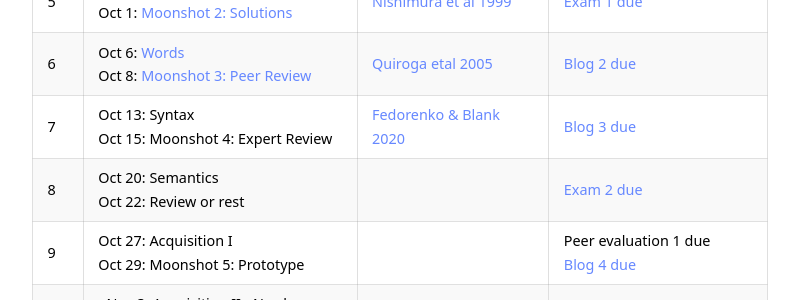
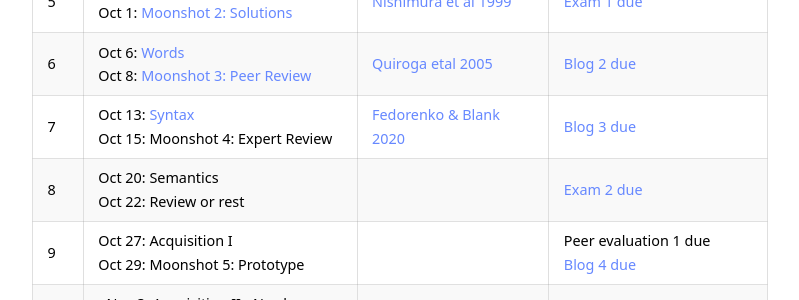
Before and after one commit to kschuler/ling104, a Jekyll site: the page built from index.md, in a window 1280 px wide and 900 px high, scrolled down 2535 px. Shown: the part 155-455 px from the top of the window, without its empty margins (240-1039 px from the left). Built offline with Jekyll 4.4.1, drawn with Linux system fonts in a browser that asks for light colours; part of the change alters nothing that is shown.

```diff
--- a/index.md
+++ b/index.md
@@ -70,7 +70,7 @@ Wk  | Lecture | Readings | Resources
 4 | Sep 22: [Cortical Networks](https://public.3.basecamp.com/p/KJanmNDmsuuiEpfnefQk39DP) <br> Sep 24: [Big Question Pitch](https://public.3.basecamp.com/p/sturFQNLAs7i1kF3BqSrqxwk)| | [Blog 1 due Wed](https://canvas.upenn.edu/courses/1530046/assignments/8162711)
 5 | Sep 29: [Sounds & Phonemes](https://public.3.basecamp.com/p/533vsdYWEFn3uHCi17SsRxGE)<br> Oct 1: [Moonshot 2: Solutions](https://public.3.basecamp.com/p/649Vczdx4iV78VW3uEs5fbgz) | [Nishimura et al 1999](https://app.perusall.com/courses/ling-104-001-2020c-intro-to-language-and-the-brain/nishimura-et-al-1999-sign-language-heard-in-the-auditory-cortex?assignmentId=Yet7oW7d6u6HE7HQp&part=1) | [Exam 1 due](https://canvas.upenn.edu/courses/1530046/assignments/8161724)
 6 | Oct 6: [Words](https://public.3.basecamp.com/p/XdWKRWtcpDpxkg6p2b2n3ajo) <br> Oct 8: [Moonshot 3: Peer Review](https://public.3.basecamp.com/p/WXxqCZ5EjBKGydnd6hm2uCA3)  | [Quiroga etal 2005](https://app.perusall.com/courses/ling-104-001-2020c-intro-to-language-and-the-brain/quiroga-et-al-2005-invariant-visual-representation-by-single-neurons-in-the-human-brain?assignmentId=xDLufpq6hJuHDx9sF&part=1)| [Blog 2 due](https://canvas.upenn.edu/courses/1530046/assignments/8162722)
-7 | Oct 13: Syntax <br> Oct 15: Moonshot 4: Expert Review | [Fedorenko & Blank 2020](https://app.perusall.com/courses/ling-104-001-2020c-intro-to-language-and-the-brain/fedorenko-and-blank-2020-broca-s-area-is-not-a-natural-kind?assignmentId=j4vEwPR6Cnxs6gbnQ&part=1)| [Blog 3 due](https://canvas.upenn.edu/courses/1530046/assignments/8162723)
+7 | Oct 13: [Syntax](https://public.3.basecamp.com/p/EA6ajvVEQCEYz8HAWtXy4Ety) <br> Oct 15: Moonshot 4: Expert Review | [Fedorenko & Blank 2020](https://app.perusall.com/courses/ling-104-001-2020c-intro-to-language-and-the-brain/fedorenko-and-blank-2020-broca-s-area-is-not-a-natural-kind?assignmentId=j4vEwPR6Cnxs6gbnQ&part=1)| [Blog 3 due](https://canvas.upenn.edu/courses/1530046/assignments/8162723)
 8 | Oct 20: Semantics <br> Oct 22: **Review or rest**| | [Exam 2 due](https://canvas.upenn.edu/courses/1530046/assignments/8162038)
 9 | Oct 27: Acquisition I<br> Oct 29: Moonshot 5: Prototype | | Peer evaluation 1 due<br>[Blog 4 due](https://canvas.upenn.edu/courses/1530046/assignments/8162726)
 10 | ~Nov 3:  Acquisition II~ **No class, Vote** <br> Nov 5: Article Summary Challenge | | Article Summary (due Nov 5)
```
